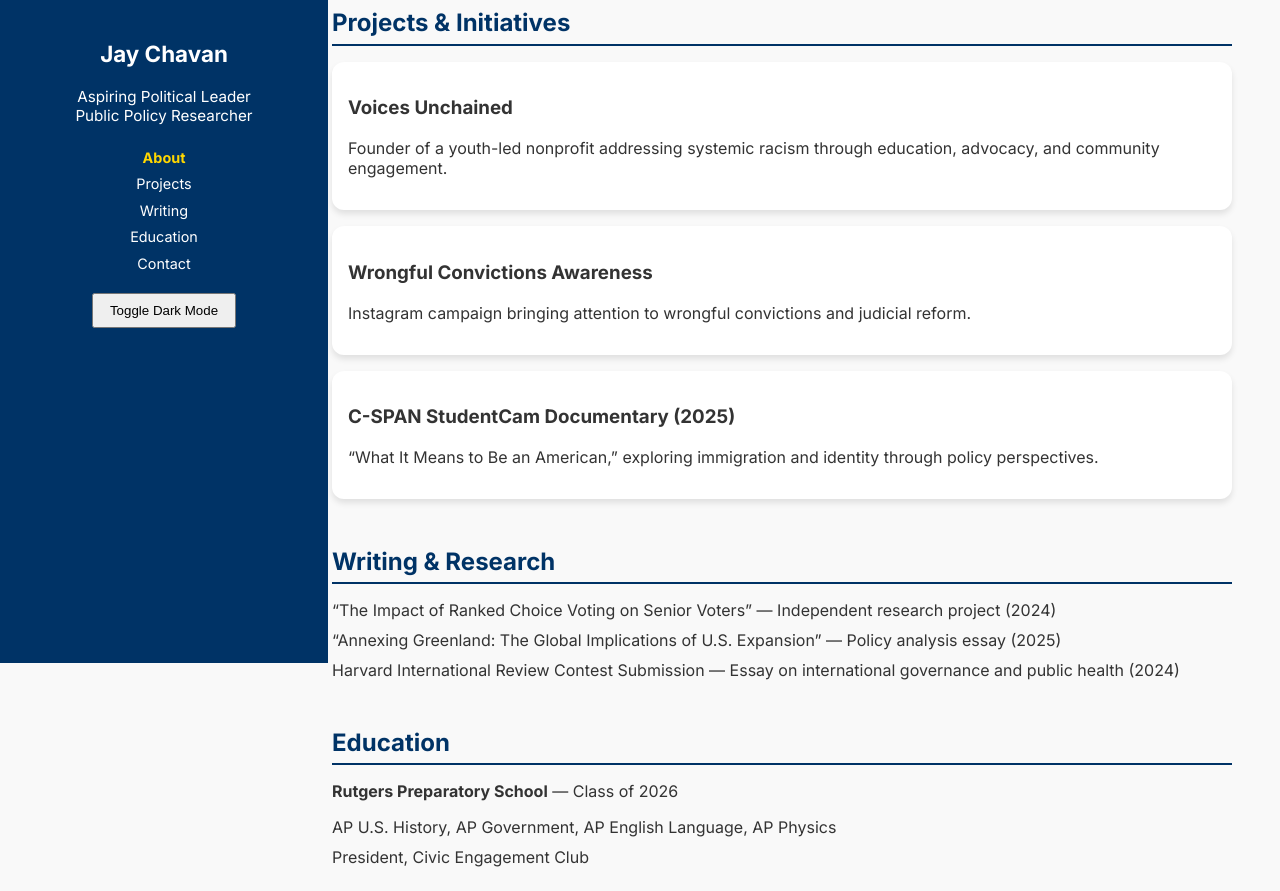
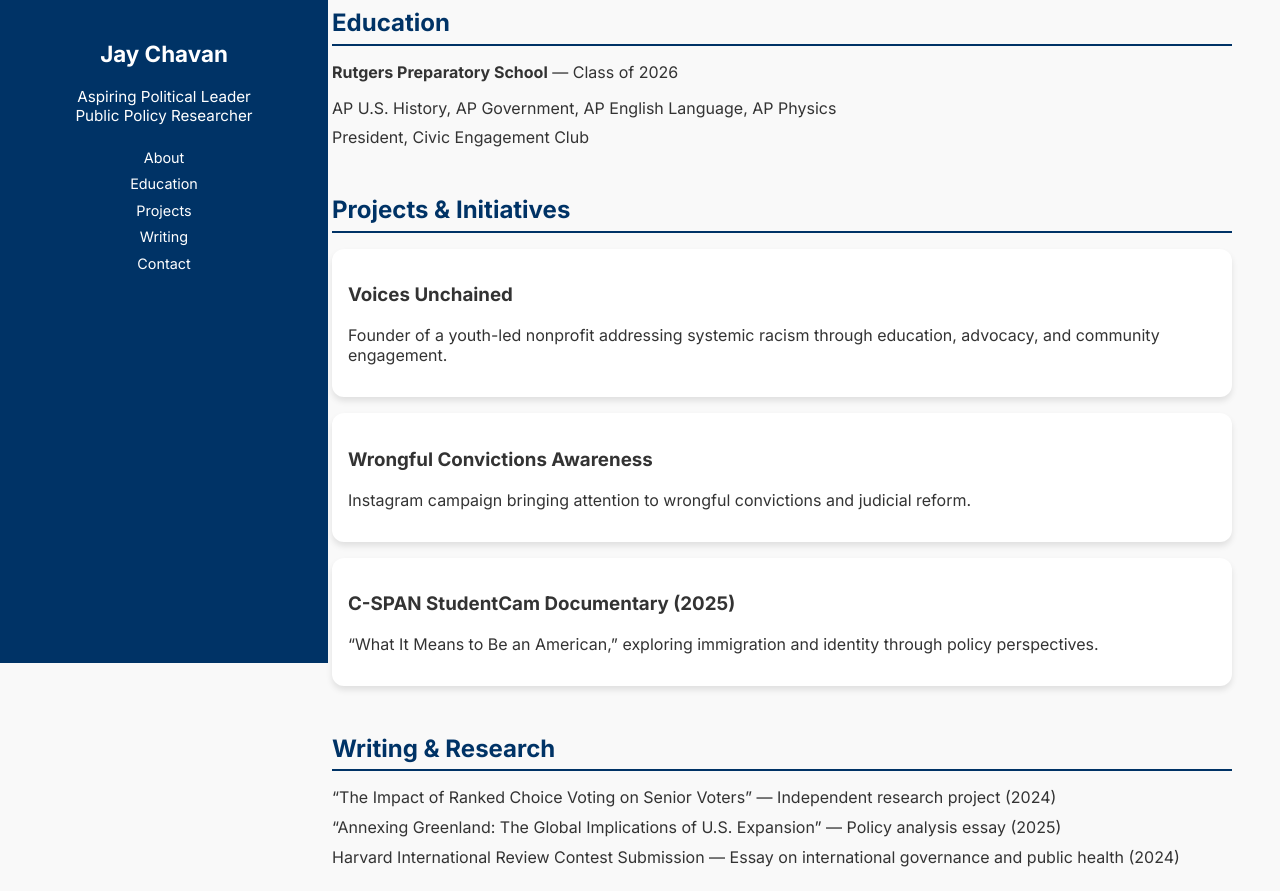
Before and after one commit to JayC124/jaychavan.github.io, a plain HTML site: page index.html in a window 1280 px wide. Shown: the part 201-1092 px from the top of the page. Drawn offline with Linux system fonts and the light colour scheme.

Commit message:
Update index.html

```diff
--- a/index.html
+++ b/index.html
@@ -97,17 +97,25 @@
     <h1>Jay Chavan</h1>
     <p>Aspiring Political Leader<br>Public Policy Researcher</p>
     <a href="#about">About</a>
+    <a href="#education">Education</a>
     <a href="#projects">Projects</a>
     <a href="#writing">Writing</a>
-    <a href="#education">Education</a>
     <a href="#contact">Contact</a>
-    <button id="toggle-theme" style="margin-top:1rem; padding:0.5rem 1rem; cursor:pointer;">Toggle Dark Mode</button>
   </aside>
 
   <main class="content">
     <section id="about">
       <h2>About Me</h2>
       <p>High school senior exceedingly passionate about making a difference in the world through the means of civic engagement, political awareness, and law.</p>
+    </section>
+
+     <section id="education">
+      <h2>Education</h2>
+      <p><strong>Rutgers Preparatory School</strong> — Class of 2026</p>
+      <ul>
+        <li>AP U.S. History, AP Government, AP English Language, AP Physics</li>
+        <li>President, Civic Engagement Club</li>
+      </ul>
     </section>
 
     <section id="projects">
@@ -135,14 +143,7 @@
       </ul>
     </section>
 
-    <section id="education">
-      <h2>Education</h2>
-      <p><strong>Rutgers Preparatory School</strong> — Class of 2026</p>
-      <ul>
-        <li>AP U.S. History, AP Government, AP English Language, AP Physics</li>
-        <li>President, Civic Engagement Club</li>
-      </ul>
-    </section>
+
 
     <section id="contact">
       <h2>Contact</h2>
```
